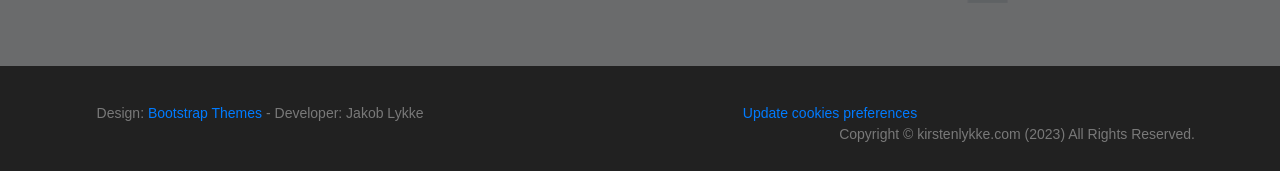
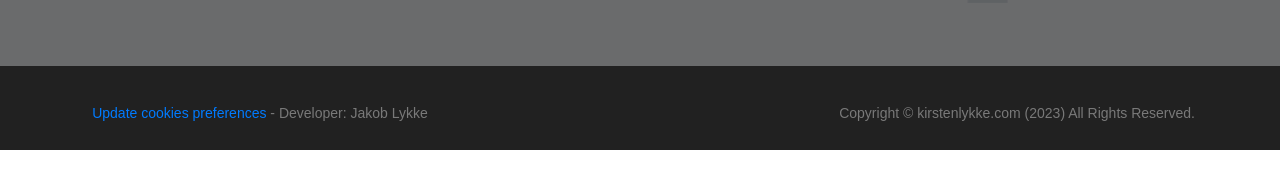
Before and after one commit to KirstenLykke/KirstenLykkeWeb, a plain HTML site: page index.html in a window 1280 px wide. Shown: the part 4434-4605 px from the top of the page. After the commit the page ends 4584 px from the top, so only its background shows below. Drawn offline with Linux system fonts and the light colour scheme; a script that the page names is missing.

Commit message:
Update index.html

```diff
--- a/index.html
+++ b/index.html
@@ -594,13 +594,12 @@ cookieconsent.run({"notice_banner_type":"interstitial","consent_type":"express",
 					<div class="col-md-4">
 					<div  class="main_footer text-center p-top-40 p-bottom-30" >
 						<p class="wow fadeInRight" data-wow-duration="1s" >
-							Design: <a target="_blank" href="https://bootstrapthemes.com">Bootstrap Themes</a> - Developer: Jakob Lykke
+						    <a href="#" id="open_preferences_center">Update cookies preferences</a> - Developer: Jakob Lykke
 						</p>
 				</div>
 				</div>
 				<div class="col-md-8">
 				<div class="main_footer text-center p-top-40 p-bottom-30" >
-					<a href="#" id="open_preferences_center">Update cookies preferences</a>
 					<p size="2" align="right">Copyright &copy; kirstenlykke.com (<script>document.write(new Date().getFullYear())</script>) All Rights Reserved.</p>
 				</div>
 				</div>
```
